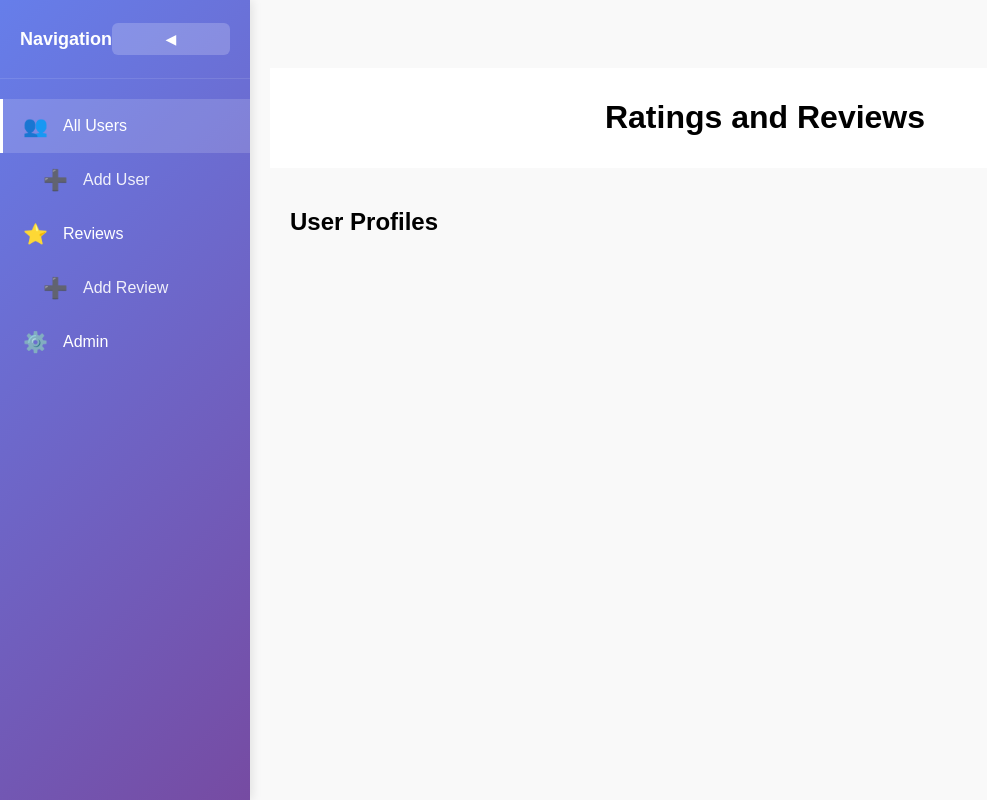
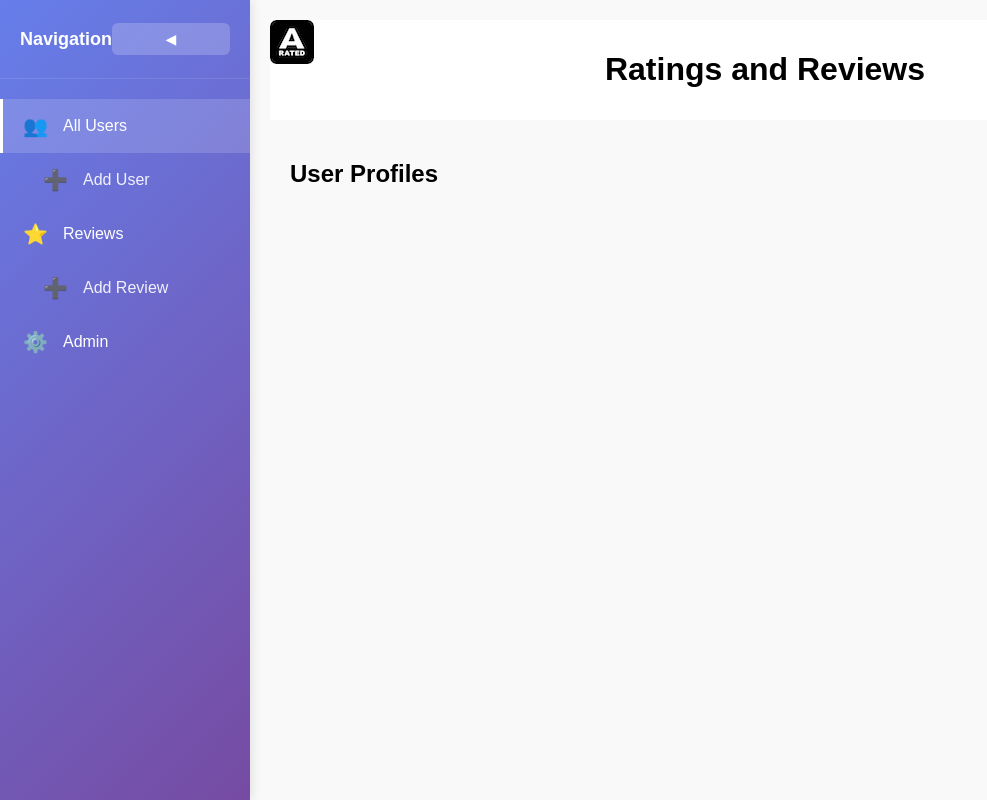
Before and after one commit to jkanbi/ratings.arated.com, a plain HTML site: page index.html in a window 1280 px wide. Shown: the whole page, without its empty margins (0-987 px from the left). Drawn offline with nearby package versions, Linux system fonts and the light colour scheme.

Commit message:
Update index.html
site logo visibility.

```diff
--- a/index.html
+++ b/index.html
@@ -405,6 +405,21 @@
             background-color: #f8f9fa;
             transform: translateY(-1px);
             box-shadow: 0 2px 8px rgba(0,0,0,0.1);
+        }
+
+        /* Logo Styling */
+        body > img {
+            position: fixed;
+            top: 20px;
+            left: 270px;
+            z-index: 999;
+            max-height: 60px;
+            width: auto;
+            transition: left 0.3s ease;
+        }
+
+        .sidebar.collapsed ~ body > img {
+            left: 80px;
         }
 
 
```
